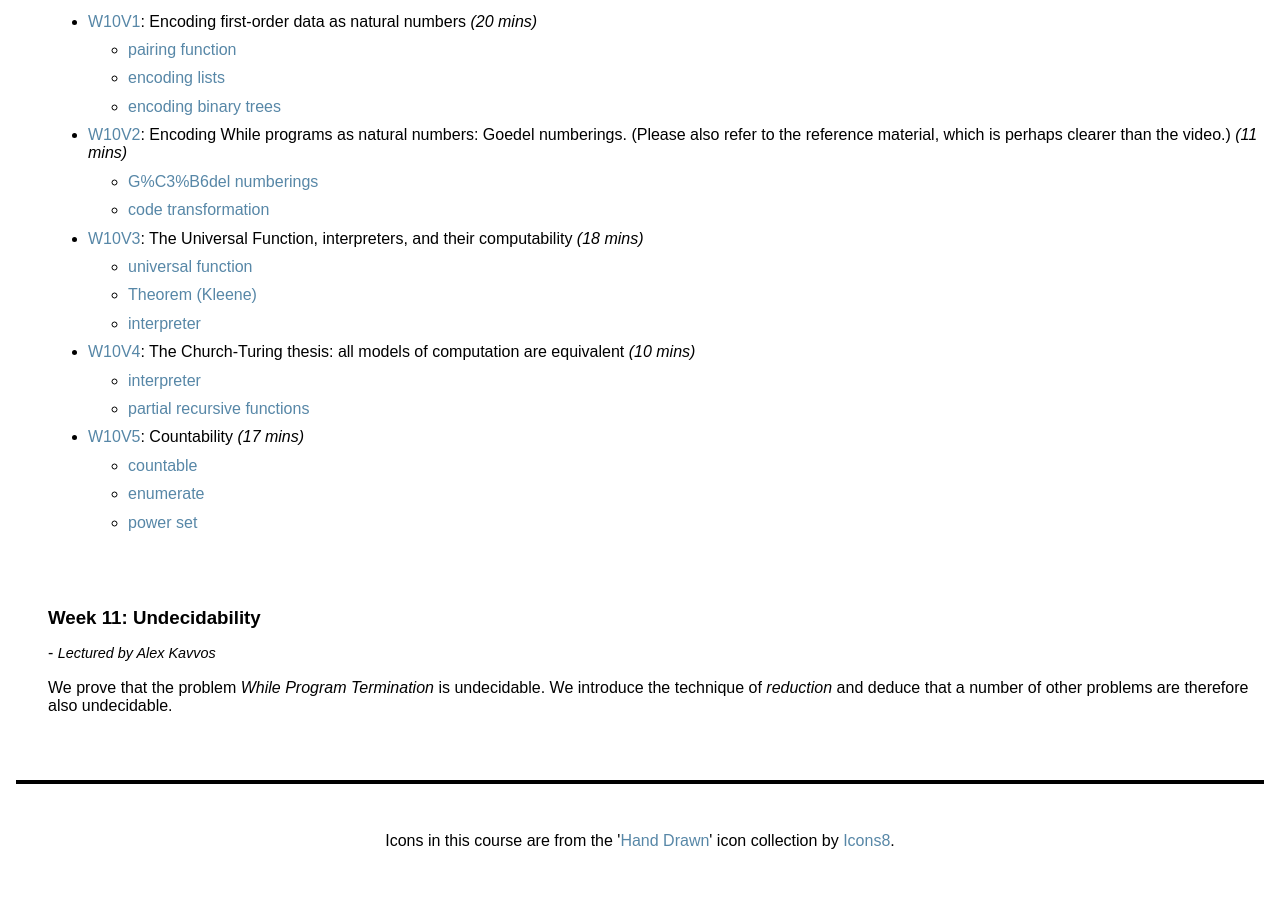
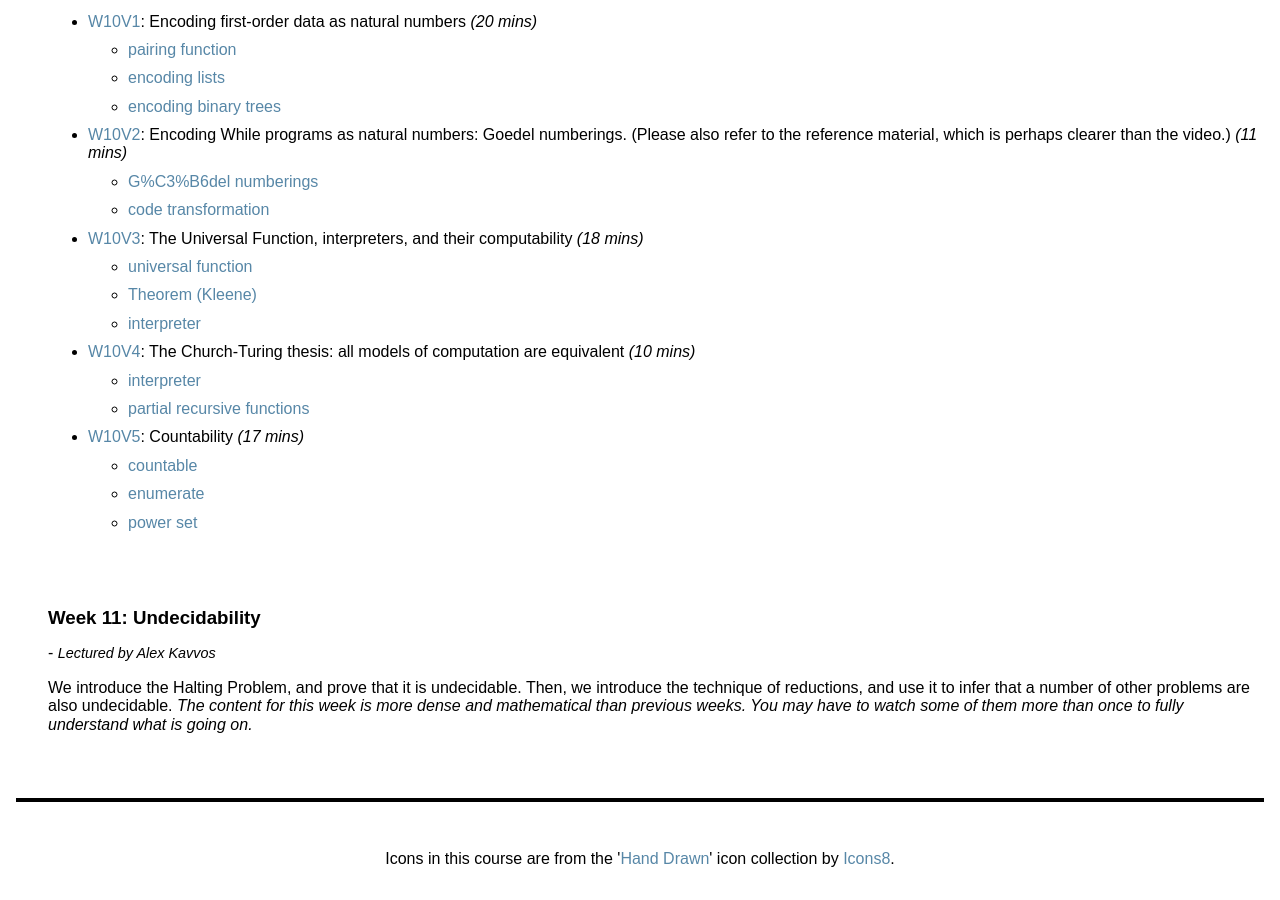
Before and after one commit to uob-coms20007/webpages, a Jekyll site: the page built from schedule.md, in a window 1280 px wide and 900 px high, scrolled down 6505 px. Built offline with Jekyll 4.4.1, drawn with Linux system fonts in a browser that asks for light colours; nearby versions of some CDN libraries.

Commit message:
adding week 11 content

```diff
--- a/_data/weeks.yml
+++ b/_data/weeks.yml
@@ -371,8 +371,34 @@
 - num: 11
   lecturer: AK
   theme: Undecidability
-  description: We prove that the problem *While Program Termination* is undecidable.  We introduce the technique of *reduction* and deduce that a number of other problems are therefore also undecidable.
+  description: We introduce the Halting Problem, and prove that it is undecidable. Then, we introduce the technique of reductions, and use it to infer that a number of other problems are also undecidable. *The content for this week is more dense and mathematical than previous weeks. You may have to watch some of them more than once to fully understand what is going on.*
   videos:
+    - num: 1
+      dsc: The Halting Problem
+      url: https://web.microsoftstream.com/video/942c6a2b-de5b-464d-827b-95041ba08d15
+      dur: 15
+      ref:
+        - https://uob-coms20007.github.io/reference/computability/halting.html
+    - num: 2
+      dsc: "The Halting Problem: The Proof"
+      url: https://web.microsoftstream.com/video/8acb27f0-ba47-4730-9377-3596760c0363
+      dur: 11
+      ref:
+        - https://uob-coms20007.github.io/reference/computability/halting.html
+        - https://uob-coms20007.github.io/reference/computability/halting.html#semidecidability-of-the-halting-problem
+    - num: 3
+      dsc: Reductions
+      dur: 25
+      url: https://web.microsoftstream.com/video/3a0f2988-b9f6-4d11-a222-7bae07640044
+      ref:
+        - https://uob-coms20007.github.io/reference/computability/reductions.html
+        - https://uob-coms20007.github.io/reference/computability/reductions.html#many-one-reduction
+    - num: 4
+      dsc: Rice's Theorem
+      dur: 10
+      url: https://web.microsoftstream.com/video/b65cf3fc-9877-47a7-92e4-1dbdbd7df2a7
+      ref:
+        - https://uob-coms20007.github.io/reference/computability/rice.html
 
 
 - num: 12
```
